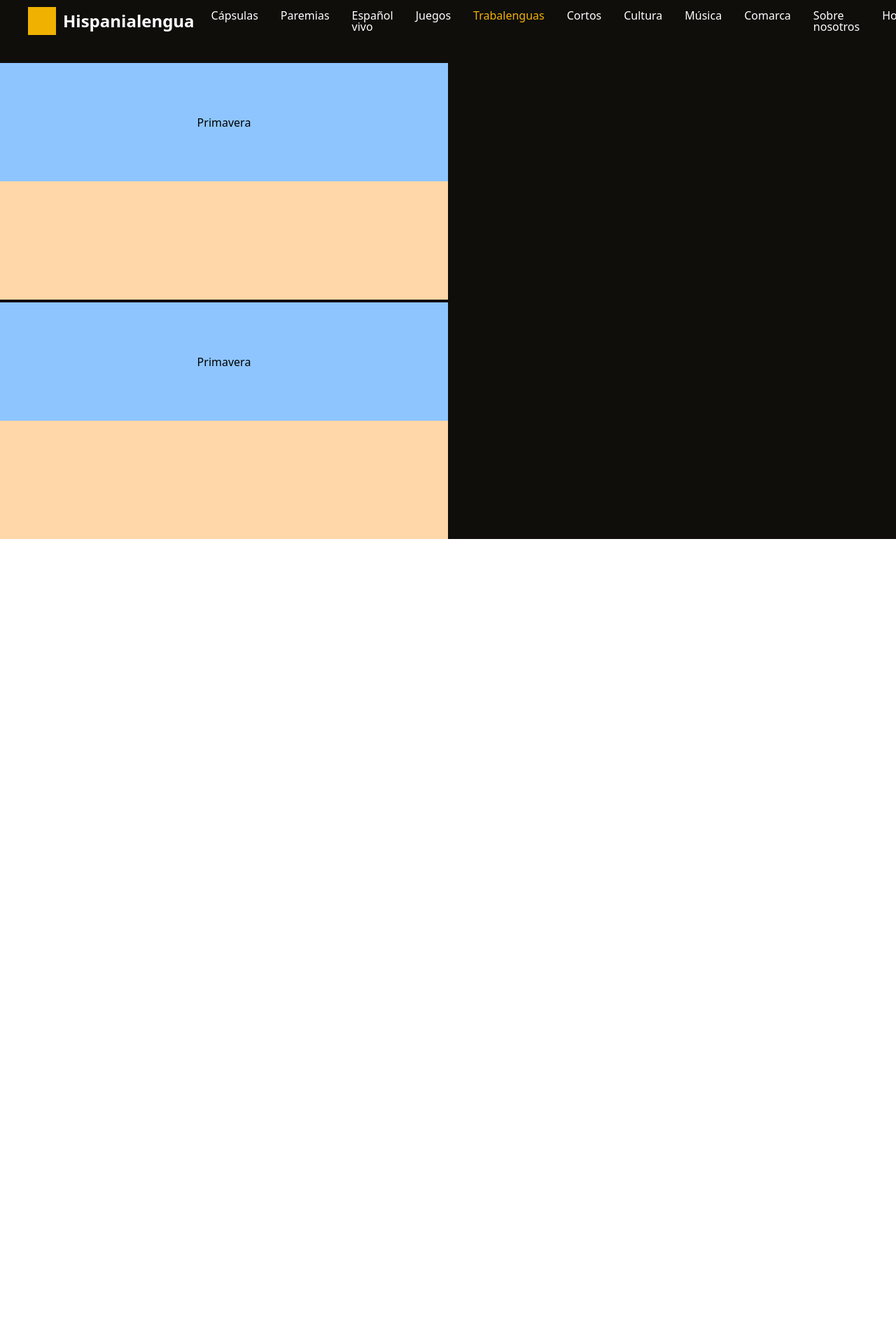
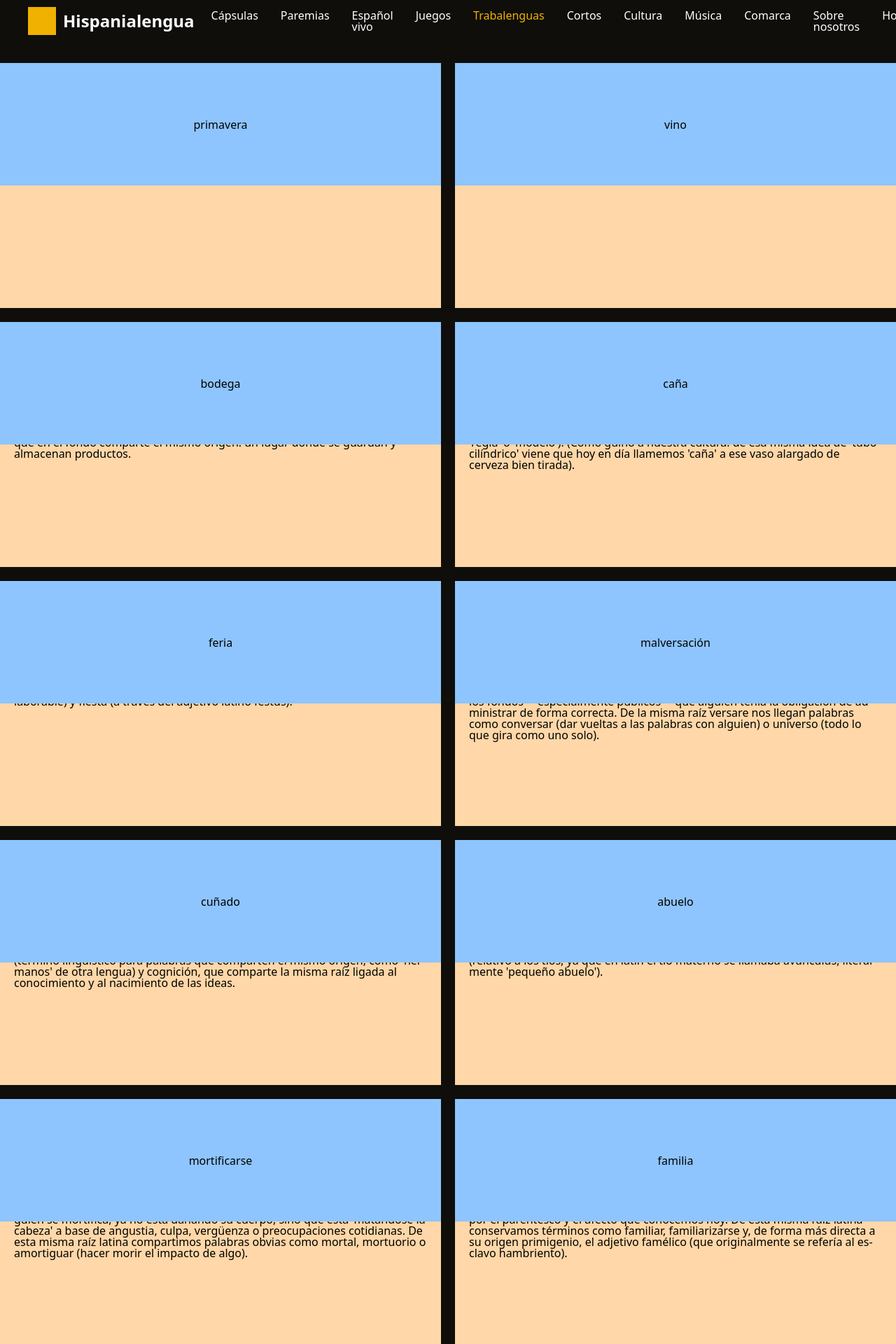
Before and after one commit to soniagomezgarcia97/Hispanialengua, a React (Vite) app: page /Hispanialengua/capsulas in a window 1280 px wide. Shown: the part 30-1950 px from the top of the page at 70% size. Before the commit the page ends 800 px from the top, so only its background shows below. Built offline with nearby package versions, Linux system fonts and the light colour scheme.

Commit message:
distribucion capsulas

```diff
--- a/src/Pages/Capsulas.tsx
+++ b/src/Pages/Capsulas.tsx
@@ -6,10 +6,22 @@ import CapsulasComp from "../components/Capsulas"
 
 const Capsulas = () => {
   const [menuDesplegable, setMenuDesplegable] = useState(false)
+  const capsulasDatos = [
+    { palabra: "primavera", etimologia: "La palabra primavera nace del latín PRIMA VERA ('el primer verdor'). Se compone de primus (primero) y ver (primavera/estío). Su origen real se vincula a la luz y al resplandor solar que permite que las plantas renazcan. No tiene relación etimológica con la palabra 'verdad', sino con el ciclo solar y el despertar de la vegetación tras el invierno." },
+    { palabra: "vino", etimologia: "La palabra vino proviene directamente del latín VINUM, término que compartían casi todos los pueblos del Mediterráneo antiguo y que dio origen a formas similares en otros idiomas, como vin en francés o wine en inglés. El origen más remoto de vinum se encuentra en una raíz indoeuropea (wei- o wei-no-), cuyo significado es 'girar', 'trenzar' o 'enroscarse'. Esto se debe a una lógica visual muy sencilla: la palabra hace referencia directa a la vid, una planta trepadora cuyos sarmientos se enroscan y giran sobre sí mismos mientras crecen. Así, el vino no se nombró originalmente por sus efectos o por su color, sino por la forma característica de la planta de la que nace." },
+    { palabra: "bodega", etimologia: "El término bodega tiene un viaje lingüístico fascinante que proviene del griego APOTHÉKE, que significaba originalmente 'almacén', 'depósito' o 'lugar donde se guardan cosas' (formado por apo, 'fuera', y theke, 'caja' o 'depósito'). Los romanos adoptaron esta palabra en el latín vulgar como apoteca, manteniendo el sentido de almacén general. Con los siglos, la palabra evolucionó en español mediante cambios fonéticos naturales (la p pasó a b, la t a d y la c a g) hasta transformarse en bodega, especializándose con el tiempo en el almacenamiento de vino. Como dato curioso, la misma palabra griega llegó al español por otra vía más culta, dándonos el término botica (farmacia), que en el fondo comparte el mismo origen: un lugar donde se guardan y almacenan productos." },
+    { palabra: "caña", etimologia: "La palabra caña proviene del latín CANNA, que a su vez fue un préstamo del griego KANNA (caña, junco). Sin embargo, el viaje de esta palabra es aún más antiguo, ya que los griegos la tomaron de las lenguas semíticas; en acadio se decía qanû y en hebreo qāneh, términos utilizados para referirse a los juncos que crecían en las orillas de los ríos. La característica principal de la caña —ser un tallo recto, cilíndrico y hueco— hizo que desde la antigüedad se utilizara como herramienta de medición. De hecho, de esta misma raíz nos han llegado palabras tan variadas como canal (un tubo largo y hueco), cañón (un cilindro hueco) y canon (que originalmente era una vara de medir y hoy significa 'regla' o 'modelo'). (Como guiño a nuestra cultura: de esa misma idea de 'tubo cilíndrico' viene que hoy en día llamemos 'caña' a ese vaso alargado de cerveza bien tirada)." },
+    { palabra: "feria", etimologia: "La palabra feria proviene del latín FERIA (generalmente usada en plural, feriae), que significaba 'día de fiesta' o 'día de descanso'. En la antigua Roma, las feriae eran los días consagrados a los dioses en los que estaba prohibido trabajar y se realizaban celebraciones religiosas. Dado que en estos días festivos se reunían grandes multitudes en los pueblos y ciudades, los comerciantes aprovechaban la concentración de gente para vender sus productos. Así, con el paso de los siglos, la palabra cambió su significado estrictamente religioso para pasar a designar el gran mercado o fiesta popular que hoy conocemos. Como dato curioso, de esta misma raíz derivan palabras como feriado (día no laborable) y fiesta (a través del adjetivo latino festus)." },
+    { palabra: "malversación", etimologia: "La palabra malversación proviene del latín MALVERSATIO, un término compuesto por dos elementos: el adverbio MALE (que significa 'mal') y el verbo VERSARE (que significa 'dar vueltas', 'manejar', 'girar' o 'administrar'). Originalmente, versare se usaba en contextos cotidianos como el pastoreo (hacer girar o guiar al ganado), pero con el tiempo pasó a significar el manejo o la gestión de los negocios y el dinero. Por lo tanto, etimológicamente, malversar significa literalmente 'mal manejo' o 'mala administración'. Con los siglos, el término se especializó en el ámbito legal y financiero para describir específicamente el acto de desviar, gastar mal o apropiarse indebidamente de los fondos —especialmente públicos— que alguien tenía la obligación de administrar de forma correcta. De la misma raíz versare nos llegan palabras como conversar (dar vueltas a las palabras con alguien) o universo (todo lo que gira como uno solo)." },
+    { palabra: "cuñado", etimologia: "La palabra cuñado proviene del latín COGNATUS, un término compuesto por el prefijo co- (con, unión) y la raíz del verbo gnasci (nacer), por lo que su significado literal es 'nacidos de la misma sangre' o 'parientes consanguíneos'. En el derecho romano, los cognati eran los parientes por línea materna o natural. Sin embargo, al pasar al español medieval, la palabra sufrió un giro curioso en su significado: dejó de usarse para los parientes de sangre (a quienes empezamos a llamar 'hermanos' o 'primos') y se especializó exclusivamente para designar a los parientes por afinidad política, es decir, los hermanos del cónyuge. Del latín cognatus también conservamos palabras como cognado (término lingüístico para palabras que comparten el mismo origen, como 'hermanos' de otra lengua) y cognición, que comparte la misma raíz ligada al conocimiento y al nacimiento de las ideas." },
+    { palabra: "abuelo", etimologia: "La palabra abuelo proviene del latín vulgar AVIOLUS, que era una forma cariñosa y diminutiva del latín clásico AVUS (que significaba 'abuelo'). El sufijo -olus equivaldría hoy en día a decir 'abuelito'. Con la evolución del latín al castellano medieval, la v (que se pronunciaba como una u semivocal) y los cambios en las vocales transformaron aviolus en ayuelo y, finalmente, en abuelo. Es fascinante notar que la palabra original avus viene de una raíz indoeuropea (awo-) que significa 'adulto protector' o 'anciano de la familia ajeno al núcleo paterno'. De esta misma raíz latina conservamos palabras en español como atávico (referido a los antepasados) y el término legal avuncular (relativo a los tíos, ya que en latín el tío materno se llamaba avunculus, literalmente 'pequeño abuelo')." },
+    { palabra: "mortificarse", etimologia: "La palabra mortificarse proviene del verbo latino MORTIFICARE, un término compuesto por dos raíces muy claras: MORS, MORTIS (que significa 'muerte') y el sufijo FACERE (que significa 'hacer'). Literalmente, su significado original era 'hacer morir', 'dar muerte' o 'destruir'. En la antigüedad y durante la Edad Media, el término se usaba en medicina para describir tejidos del cuerpo que se necrosaban o 'morían' (lo que hoy llamamos gangrena), y también en el ámbito religioso para referirse al acto de 'castigar' el cuerpo mediante el ayuno o la penitencia para 'matar' las tentaciones. Con el paso del tiempo, la palabra se suavizó y se trasladó al plano psicológico. Hoy en día, cuando alguien se mortifica, ya no está dañando su cuerpo, sino que está 'matándose la cabeza' a base de angustia, culpa, vergüenza o preocupaciones cotidianas. De esta misma raíz latina compartimos palabras obvias como mortal, mortuorio o amortiguar (hacer morir el impacto de algo)." },
+    { palabra: "familia", etimologia: "La palabra familia proviene directamente del latín FAMILIA, la cual a su vez deriva de FAMULUS, que significaba 'sirviente' o 'esclavo'. En el derecho romano original, la familia no designaba al grupo de personas unidas por el amor o la sangre, sino al conjunto de posesiones, criados y esclavos que pertenecían al patrimonio de un mismo hombre, el pater familias (el jefe de la casa). De hecho, la raíz más antigua se vincula al término osco faama, que significaba 'casa' o 'habitación'. Con la evolución de la sociedad y la llegada del cristianismo, el concepto se transformó por completo, dejando atrás la idea de propiedad o servidumbre para pasar a designar al núcleo de personas unidas por el parentesco y el afecto que conocemos hoy. De esta misma raíz latina conservamos términos como familiar, familiarizarse y, de forma más directa a su origen primigenio, el adjetivo famélico (que originalmente se refería al esclavo hambriento)." }
+  ]
   return (
     <>
       {/* Container */}
-      <div className="w-full h-screen flex flex-col bg-[#0f0e0b]">
+      <div className="w-full flex flex-col bg-[#0f0e0b]">
         {/* Header */}
         <header className="w-full col-span-1 p-10 flex flex-col gap-6 self-start xl:col-span-1 xl:flex-row xl:justify-between xl:items-center">
           <div className="flex flex-row justify-between items-center">
@@ -47,9 +59,17 @@ const Capsulas = () => {
           </ul>
         </header>
         {/* Main */}
-        <main className="flex-1 w-full flex flex-col gap-1">
-          <CapsulasComp />
-          <CapsulasComp />
+        <main className="min-h-screen w-full grid grid-cols-2 gap-5 auto-rows-[350px]">
+          <article className="w-full h-auto"><CapsulasComp etimologias={capsulasDatos[0]} /></article>
+          <article className="w-full h-auto"><CapsulasComp etimologias={capsulasDatos[1]} /></article>
+          <article className="w-full h-auto"><CapsulasComp etimologias={capsulasDatos[2]} /></article>
+          <article className="w-full h-auto"><CapsulasComp etimologias={capsulasDatos[3]} /></article>
+          <article className="w-full h-auto"><CapsulasComp etimologias={capsulasDatos[4]} /></article>
+          <article className="w-full h-auto"><CapsulasComp etimologias={capsulasDatos[5]} /></article>
+          <article className="w-full h-auto"><CapsulasComp etimologias={capsulasDatos[6]} /></article>
+          <article className="w-full h-auto"><CapsulasComp etimologias={capsulasDatos[7]} /></article>
+          <article className="w-full h-auto"><CapsulasComp etimologias={capsulasDatos[8]} /></article>
+          <article className="w-full h-auto"><CapsulasComp etimologias={capsulasDatos[9]} /></article>
         </main>
       </div>
     </>
--- a/src/components/Capsulas.tsx
+++ b/src/components/Capsulas.tsx
@@ -1,19 +1,28 @@
 /* Importaciones */
-
 import { useState } from "react"
 
-const CapsulasComp = () => {
+/* Type */
+type CapsulasType = {
+    palabra: string,
+    etimologia: string
+}
+
+type PropsType = {
+    etimologias: CapsulasType
+}
+
+const CapsulasComp = ({etimologias}: PropsType) => {
     const [etimilogiaAbierta, setEtimilogiaAbierta] = useState(false)
     return (
         /* Container */
-        <div className="w-1/2 h-1/2 bg-orange-200 relative">
+        <div className="w-full h-full bg-orange-200 relative">
             <button className="w-full h-1/2 bg-blue-300 z-20 absolute top-0 left-0"
-            onClick={() => {setEtimilogiaAbierta(!etimilogiaAbierta)}}>Primavera</button>
+            onClick={() => {setEtimilogiaAbierta(!etimilogiaAbierta)}}>{etimologias.palabra}</button>
             <p className="w-full h-1/2 bg-red-300 z-10 absolute top-0 left-0 p-5"
             style={{
                 transform: etimilogiaAbierta ? "translateY(100%)" : "translateY(0%)",
                 transition: "transform 1s ease"
-            }}>Proviene del latín PRIMA VERA, que significa “primer verano...”. Esta expresión latina se refería a la primera estación del año, que se consideraba una especie de preludio del verano, una temporada cálida, que en la antigua Roma comenzaba a finales de marzo y principios de abril</p>
+            }}>{etimologias.etimologia}</p>
         </div>
     )
 }
```
Also changed, not shown: public/ImagesCapsulas/capsula.png.
